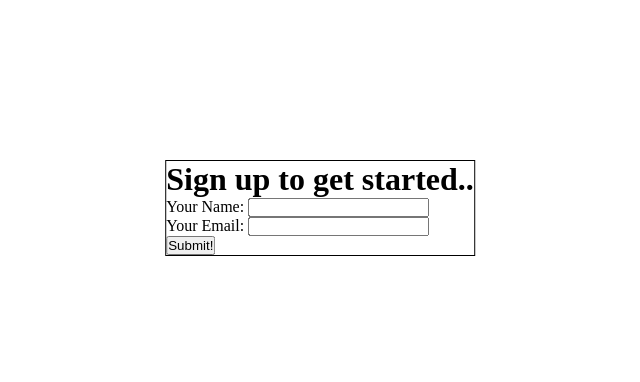
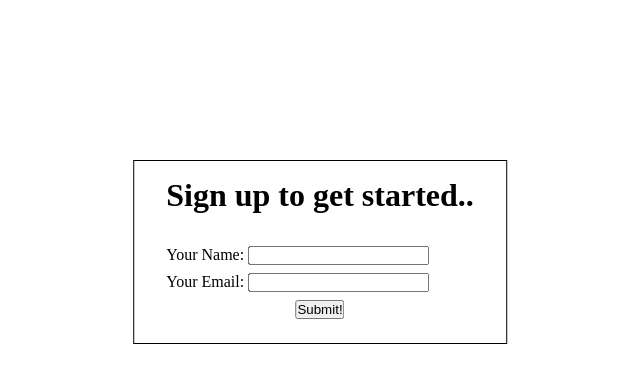
Before and after one commit to gfed53/ui-signup-form, a website: page index.html in a window 1280 px wide. Shown: the whole page, without its empty margins (320-960 px from the left). Drawn offline with nearby package versions, Linux system fonts and the light colour scheme.

Commit message:
More layout/spacing tweaks, added velocity.js

```diff
--- a/index.html
+++ b/index.html
@@ -7,17 +7,18 @@
 </head>
 <body>
 	<div class="grid">
-		<div class="container">
+		<div id="signup-container">
 			<h1>Sign up to get started..</h1>
 			<form>
 				<div><label for="name">Your Name: </label><input type="text"></div>
 				<div><label for="email">Your Email: </label><input type="text"></div>
-				<div><button>Submit!</button></div>
+				<div class="submit-container"><button>Submit!</button></div>
 			</form>
 		</div>
 	</div>
 	<script src="https://cdnjs.cloudflare.com/ajax/libs/jquery/3.2.1/jquery.min.js"></script>
-	<script src="./lib/parallax.min.js"></script>
+	<!-- <script src="./lib/parallax.min.js"></script> -->
+	<script src="https://cdnjs.cloudflare.com/ajax/libs/velocity/1.5.0/velocity.min.js"></script>
 	<script src="./js/script.js"></script>
 </body>
 </html>
--- a/sass/components/components.sass
+++ b/sass/components/components.sass
@@ -1,6 +1,14 @@
-.container
+#signup-container
 	border: 1px solid black
 	display: inline-block
 	top: 10em
 	left: 50%
 	transform: translateX(-50%)
+	padding: 1em 2em
+	h1
+		margin-bottom: 1em
+	form
+		div
+			margin: 0.5em 0
+		.submit-container
+			text-align: center
```
Also changed, not shown: css/styles.css.
